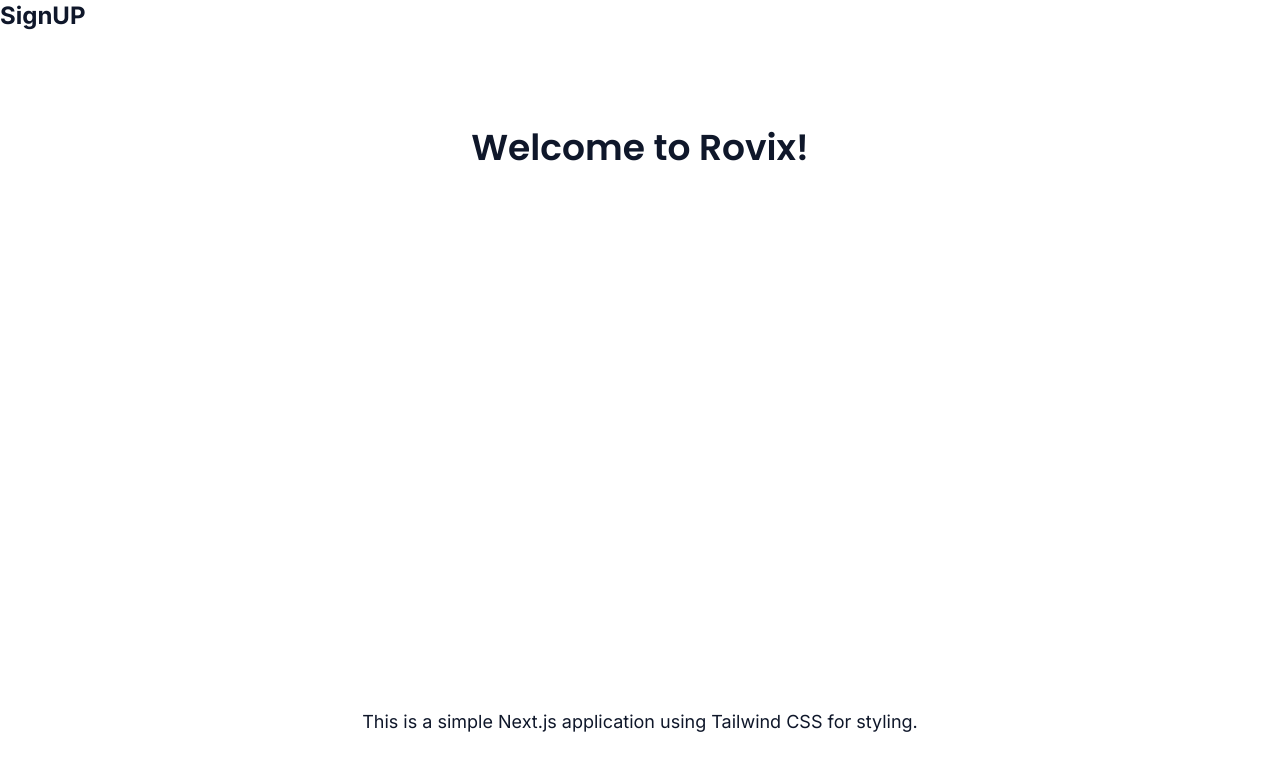
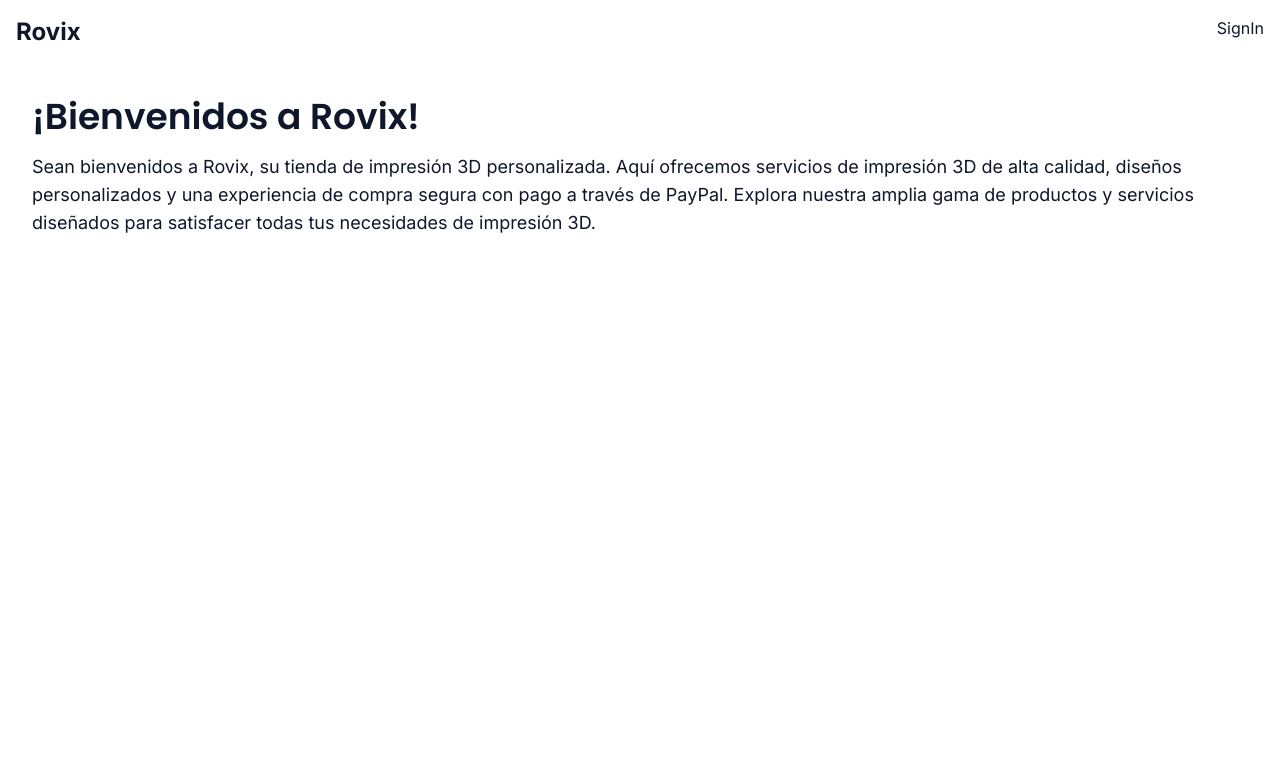
Before and after one commit to ItzRoBeerT/rovix, a Next.js app: page / in a window 1280 px wide. Shown: the top 770 px of the page. Built offline with nearby package versions, Linux system fonts and the light colour scheme.

Commit message:
Updated styles

```diff
--- a/app/globals.css
+++ b/app/globals.css
@@ -82,3 +82,30 @@ h1, h2, h3, h4, h5, h6 {
   font-family: var(--font-poppins), system-ui, sans-serif;
   font-weight: 600;
 }
+
+
+.loader {
+  width: 50px;
+  aspect-ratio: 1;
+  border-radius: 50%;
+  border: 8px solid var(--secondary);
+  animation:
+    l20-1 0.8s infinite linear alternate,
+    l20-2 1.6s infinite linear;
+}
+
+@keyframes l20-1{
+   0%    {clip-path: polygon(50% 50%,0       0,  50%   0%,  50%    0%, 50%    0%, 50%    0%, 50%    0% )}
+   12.5% {clip-path: polygon(50% 50%,0       0,  50%   0%,  100%   0%, 100%   0%, 100%   0%, 100%   0% )}
+   25%   {clip-path: polygon(50% 50%,0       0,  50%   0%,  100%   0%, 100% 100%, 100% 100%, 100% 100% )}
+   50%   {clip-path: polygon(50% 50%,0       0,  50%   0%,  100%   0%, 100% 100%, 50%  100%, 0%   100% )}
+   62.5% {clip-path: polygon(50% 50%,100%    0, 100%   0%,  100%   0%, 100% 100%, 50%  100%, 0%   100% )}
+   75%   {clip-path: polygon(50% 50%,100% 100%, 100% 100%,  100% 100%, 100% 100%, 50%  100%, 0%   100% )}
+   100%  {clip-path: polygon(50% 50%,50%  100%,  50% 100%,   50% 100%,  50% 100%, 50%  100%, 0%   100% )}
+}
+@keyframes l20-2{
+  0%    {transform:scaleY(1)  rotate(0deg)}
+  49.99%{transform:scaleY(1)  rotate(135deg)}
+  50%   {transform:scaleY(-1) rotate(0deg)}
+  100%  {transform:scaleY(-1) rotate(-135deg)}
+}
--- a/app/layout.tsx
+++ b/app/layout.tsx
@@ -1,30 +1,31 @@
-import type { Metadata } from "next";
-import { Inter, Poppins, JetBrains_Mono } from "next/font/google";
-import "./globals.css";
-import Header from "@/components/header/Header";
+import type { Metadata } from 'next';
+import { Inter, Poppins, JetBrains_Mono } from 'next/font/google';
+import './globals.css';
+import Header from '@/components/header/Header';
 
 const inter = Inter({
-  variable: "--font-inter",
-  subsets: ["latin"],
-  display: "swap",
+	variable: '--font-inter',
+	subsets: ['latin'],
+	display: 'swap',
 });
 
 const poppins = Poppins({
-  variable: "--font-poppins",
-  subsets: ["latin"],
-  weight: ["400", "500", "600", "700"],
-  display: "swap",
+	variable: '--font-poppins',
+	subsets: ['latin'],
+	weight: ['400', '500', '600', '700'],
+	display: 'swap',
 });
 
 const jetbrainsMono = JetBrains_Mono({
-  variable: "--font-jetbrains-mono",
-  subsets: ["latin"],
-  display: "swap",
+	variable: '--font-jetbrains-mono',
+	subsets: ['latin'],
+	display: 'swap',
 });
 
 export const metadata: Metadata = {
-  title: "3D Print Shop - Custom 3D Printing Services",
-  description: "Professional 3D printing services, custom designs, and high-quality prints. Order online with secure PayPal checkout.",
+	title: '3D Print Shop - Custom 3D Printing Services',
+	description:
+		'Professional 3D printing services, custom designs, and high-quality prints. Order online with secure PayPal checkout.',
 };
 
 export default function RootLayout({
@@ -33,12 +34,12 @@ export default function RootLayout({
 	children: React.ReactNode;
 }>) {
 	return (
-    <html lang="en">
-      <body
-        className={`${inter.variable} ${poppins.variable} ${jetbrainsMono.variable} font-sans antialiased`}
-      >
+		<html lang="es">
+			<body className={`${inter.variable} ${poppins.variable} ${jetbrainsMono.variable} font-sans antialiased`}>
 				<Header />
+				<main className='container mx-auto px-4 lg:px-8 py-8 min-h-screen '>
           {children}
+        </main>
 			</body>
 		</html>
 	);
--- a/app/page.tsx
+++ b/app/page.tsx
@@ -1,11 +1,10 @@
 export default function Home() {
   return (
-    <main className="flex min-h-screen flex-col items-center justify-between p-24">
-      <h1 className="text-4xl font-bold">Welcome to Rovix!</h1>
+    <section>
+      <h1 className="text-4xl font-bold">¡Bienvenidos a Rovix!</h1>
       <p className="mt-4 text-lg ">
-        This is a simple Next.js application using Tailwind CSS for styling.
+        Sean bienvenidos a Rovix, su tienda de impresión 3D personalizada. Aquí ofrecemos servicios de impresión 3D de alta calidad, diseños personalizados y una experiencia de compra segura con pago a través de PayPal. Explora nuestra amplia gama de productos y servicios diseñados para satisfacer todas tus necesidades de impresión 3D.
       </p>
-    </main>
-
+    </section>
   );
 }
--- a/app/signin/page.tsx
+++ b/app/signin/page.tsx
@@ -2,9 +2,9 @@ import SignIn from '@/components/auth/SignIn';
 
 export default function LoginPage() {
 	return (
-		<main>
-			<h1>SignIn Page</h1>
+		<div className='flex items-center flex-col gap-4'>
+			<h1 className='text-4xl font-bold'>Inicio de Sesión</h1>
 			<SignIn />
-		</main>
+		</div>
 	);
 }
--- a/app/signup/page.tsx
+++ b/app/signup/page.tsx
@@ -1,10 +1,10 @@
-import SignUp from "@/components/auth/SignUp";
+import SignUp from '@/components/auth/SignUp';
 
 export default function SignUpPage() {
 	return (
-		<main className="flex min-h-screen flex-col items-center  p-24">
+		<div>
 			<h1 className="text-4xl font-bold">Sign Up for Rovix</h1>
-      <SignUp />
-		</main>
+			<SignUp />
+		</div>
 	);
 }
--- a/components/auth/SignIn.tsx
+++ b/components/auth/SignIn.tsx
@@ -74,19 +74,46 @@ export default function SignIn() {
 	};
 
 	// endregion
-
 	return (
-		<form onSubmit={handleSubmit}>
+		<form onSubmit={handleSubmit} className="flex flex-col gap-4 bg-muted p-4 rounded ">
 			<label htmlFor="email">Email:</label>
-			<input type="text" id="email" name="email" required onChange={handleChange} />
+			<input
+				type="text"
+				id="email"
+				name="email"
+				required
+				onChange={handleChange}
+				placeholder="Introduce tu email"
+				className="w-full px-4 py-3 bg-background border border-border rounded-lg text-foreground placeholder:text-muted-foreground focus:outline-none focus:ring-2 focus:ring-primary focus:border-transparent transition-all duration-200 hover:border-primary/50"
+			/>
 
 			<label htmlFor="password">Password:</label>
-			<input type="password" id="password" name="password" required onChange={handleChange} />
+			<input
+				type="password"
+				id="password"
+				name="password"
+				required
+				onChange={handleChange}
+				placeholder="Introduce tu contraseña"
+				className="w-full px-4 py-3 bg-background border border-border rounded-lg text-foreground placeholder:text-muted-foreground focus:outline-none focus:ring-2 focus:ring-primary focus:border-transparent transition-all duration-200 hover:border-primary/50"
+			/>
 
 			{error && <p className="error">{error}</p>}
 			{success && <p className="success">Sign-in successful!</p>}
 
-			<button type="submit">{loading ? 'Signing in...' : 'Sign In'}</button>
+			<button
+				type="submit"
+				disabled={loading}
+				className="w-full bg-primary hover:bg-primary-hover text-white font-semibold py-4 px-6 rounded-lg transition-all duration-200 disabled:opacity-50 disabled:cursor-not-allowed disabled:hover:bg-primary focus:outline-none focus:ring-2 focus:ring-primary focus:ring-offset-2 transform hover:scale-[1.02] active:scale-[0.98] flex items-center justify-center min-h-[64px]"
+			>
+				{loading ? (
+					<div className="flex flex-col items-center justify-center space-y-2">
+						<div className="loader scale-75"></div>
+					</div>
+				) : (
+					'Iniciar Sesión'
+				)}
+			</button>
 		</form>
 	);
 }
--- a/components/header/Header.tsx
+++ b/components/header/Header.tsx
@@ -2,11 +2,16 @@ import Link from 'next/link';
 
 export default function Header() {
 	return (
-		<header>
-			<nav>
-				<Link href="/signup" className="text-2xl font-bold">
-					SignUP
+		<header className="sticky top-0 z-50 border-amber-50/20 p-4 border-b backdrop-blur-md">
+			<nav className="flex justify-between">
+				<Link href="/" className="text-2xl font-bold">
+					Rovix
 				</Link>
+				<div>
+					<Link href="/signin" className="">
+						SignIn
+					</Link>
+				</div>
 			</nav>
 		</header>
 	);
```
Lines whose indentation alone changed are shown as unchanged.
